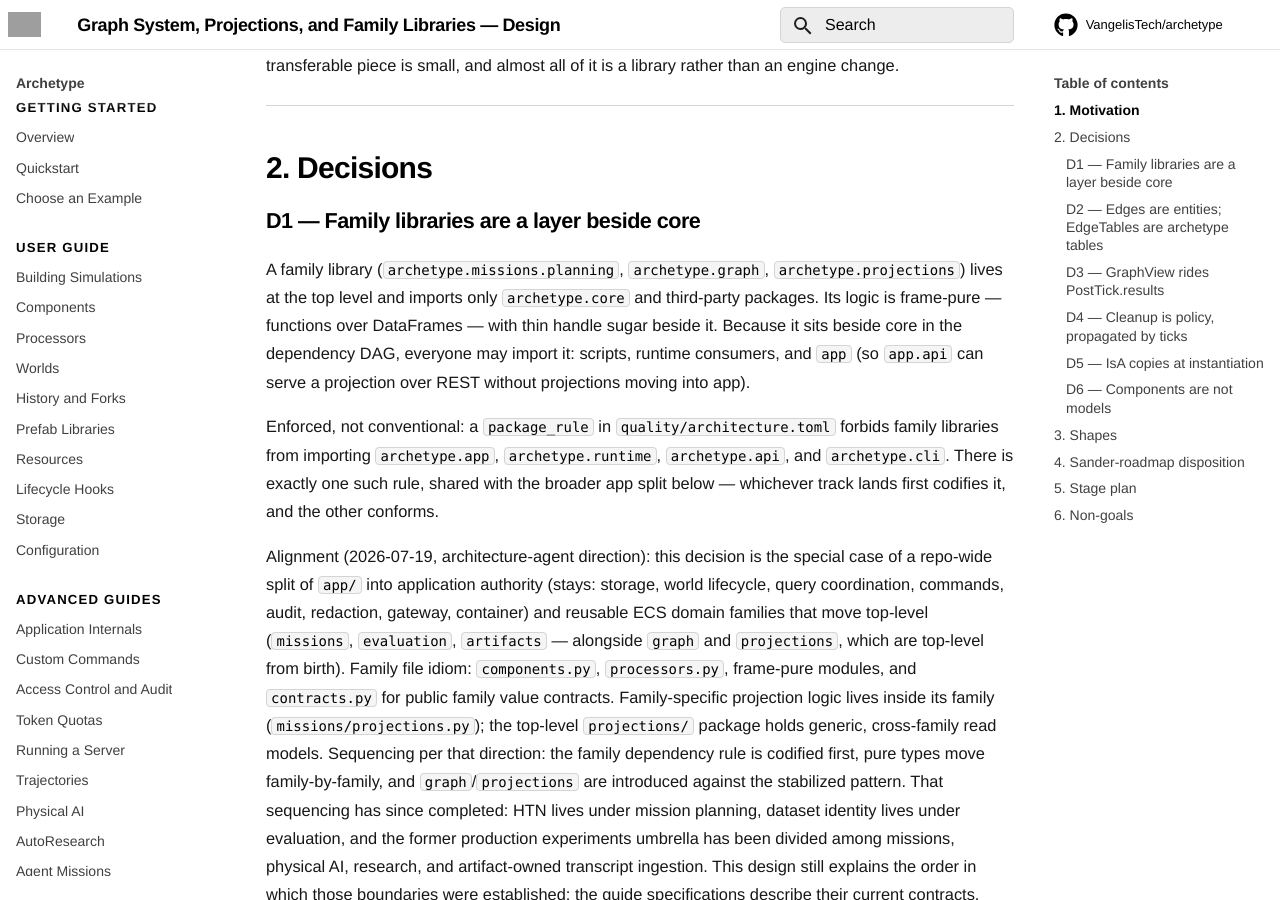
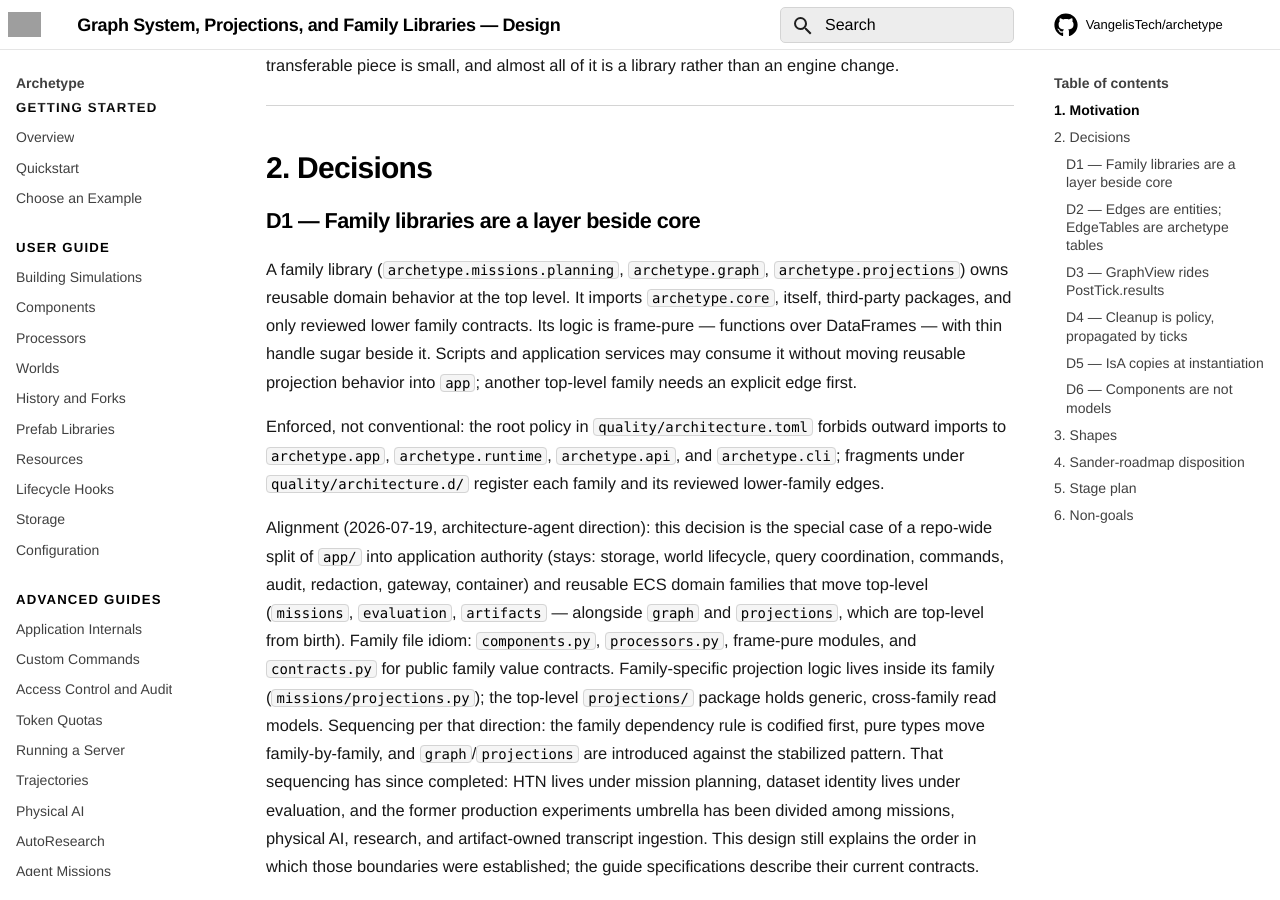
Before and after one commit to VangelisTech/archetype, an MkDocs documentation site: the page built from docs/design/graph-system.md, in a window 1280 px wide and 900 px high, scrolled down 727 px. Built offline with MkDocs 1.6.1 and Material for MkDocs 9.7.7, drawn with Linux system fonts in a browser that asks for light colours; comment, search, counter and statistics services are not loaded; grey boxes are pictures that could not be loaded.

Commit message:
fix: align mission contracts with architecture fragments

```diff
--- a/docs/design/graph-system.md
+++ b/docs/design/graph-system.md
@@ -30,17 +30,18 @@ all of it is a library rather than an engine change.
 
 A family library (`archetype.missions.planning`, `archetype.graph`,
 `archetype.projections`)
-lives at the top level and imports only `archetype.core` and third-party
-packages. Its logic is frame-pure — functions over DataFrames — with thin
-handle sugar beside it. Because it sits beside core in the dependency DAG,
-everyone may import it: scripts, runtime consumers, and `app` (so `app.api`
-can serve a projection over REST without projections moving into app).
+owns reusable domain behavior at the top level. It imports `archetype.core`,
+itself, third-party packages, and only reviewed lower family contracts. Its
+logic is frame-pure — functions over DataFrames — with thin handle sugar beside
+it. Scripts and application services may consume it without moving reusable
+projection behavior into `app`; another top-level family needs an explicit
+edge first.
 
-Enforced, not conventional: a `package_rule` in `quality/architecture.toml`
-forbids family libraries from importing `archetype.app`, `archetype.runtime`,
-`archetype.api`, and `archetype.cli`. There is exactly one such rule, shared
-with the broader app split below — whichever track lands first codifies it,
-and the other conforms.
+Enforced, not conventional: the root policy in `quality/architecture.toml`
+forbids outward imports to `archetype.app`, `archetype.runtime`,
+`archetype.api`, and `archetype.cli`; fragments under
+`quality/architecture.d/` register each family and its reviewed lower-family
+edges.
 
 Alignment (2026-07-19, architecture-agent direction): this decision is the
 special case of a repo-wide split of `app/` into application authority
```
Also changed, not shown: AGENTS.md (+4 -3 lines), docs/guide/application-architecture.md (+7 -7 lines), docs/guide/contributing.md (+2 -1 lines), docs/guide/legacy-mission-attempt-kernel.md (+3 -3 lines), docs/guide/service-protocols.md (+8 -6 lines), src/archetype/app/wiring.md (+3 -2 lines), 2 other files.
